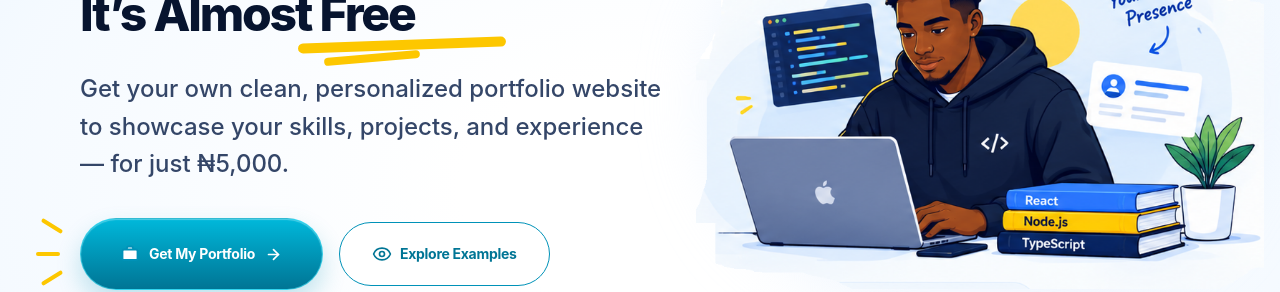
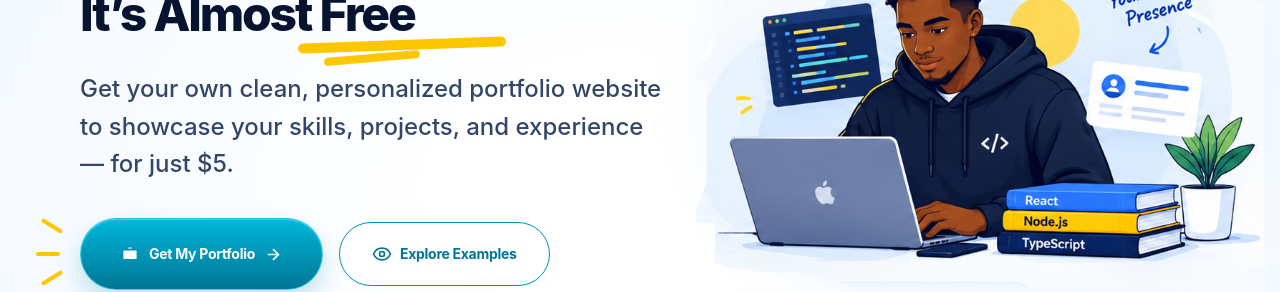
Before and after one commit to codeWithJomo/portfolio-campaign-marketing-website, a React (Vite) app: page / in a window 1280 px wide. Shown: the part 207-499 px from the top of the page. Built offline with nearby package versions, Linux system fonts and the light colour scheme; no server answers; a web font is replaced by a local one.

Commit message:
feat: show regional pricing based on browser time zone

```diff
--- a/src/App.tsx
+++ b/src/App.tsx
@@ -16,6 +16,7 @@ import { StickyMobileCTA } from './components/StickyMobileCTA';
 import { ConsentBanner } from './components/ConsentBanner';
 import { recordPerformanceEvent, trackVisit } from './utils/performanceTracking';
 import { AdminGate } from './admin/AdminApp';
+import { PricingProvider } from './utils/pricing';
 
 export default function App() {
   const [selectedStyle, setSelectedStyle] = useState<PortfolioStyle>('developer');
@@ -62,6 +63,7 @@ export default function App() {
   };
 
   return (
+    <PricingProvider>
     <div className="min-h-screen flex flex-col bg-neutral-50 text-neutral-900 font-sans selection:bg-indigo-500 selection:text-white antialiased">
       {/* Navigation */}
       <Navbar onGetStartedClick={scrollToForm} />
@@ -129,5 +131,6 @@ export default function App() {
       <ConsentBanner />
       {adminOpen && <AdminGate onClose={() => setAdminOpen(false)} />}
     </div>
+    </PricingProvider>
   );
 }
--- a/src/components/FinalCTA.tsx
+++ b/src/components/FinalCTA.tsx
@@ -2,12 +2,14 @@ import React from 'react';
 import { Sparkles } from 'lucide-react';
 import { BrandButton } from './BrandButton';
 import { SectionDecorations } from './SectionDecorations';
+import { usePrice } from '../utils/pricing';
 
 interface FinalCTAProps {
   onGetStartedClick: () => void;
 }
 
 export const FinalCTA: React.FC<FinalCTAProps> = ({ onGetStartedClick }) => {
+  const { amount, oneTimeAmount } = usePrice();
   return (
     <section className="py-20 bg-neutral-900 text-white relative isolate overflow-hidden">
       <SectionDecorations className="-z-0 opacity-40" />
@@ -29,12 +31,12 @@ export const FinalCTA: React.FC<FinalCTAProps> = ({ onGetStartedClick }) => {
             showPortfolioIcon
             className="px-8 py-2"
           >
-            Get My Portfolio — ₦5,000
+            Get My Portfolio — {amount}
           </BrandButton>
         </div>
 
         <p className="text-xs text-neutral-400 pt-2">
-          ₦5,000 one-time · Free Vercel hosting forever · Money-back guarantee
+          {oneTimeAmount} · Free Vercel hosting forever · Money-back guarantee
         </p>
 
       </div>
--- a/src/components/Footer.tsx
+++ b/src/components/Footer.tsx
@@ -3,6 +3,7 @@ import { PortfolioStyle } from "../types";
 import { FileText, Shield, X, Mail, LockKeyhole } from "lucide-react";
 import { useEffect, useRef } from "react";
 import { trackFooterReach } from "../utils/performanceTracking";
+import { usePrice } from "../utils/pricing";
 
 interface FooterProps {
   onSelectStyleAndScroll: (style: PortfolioStyle) => void;
@@ -15,6 +16,7 @@ export const Footer: React.FC<FooterProps> = ({
   onOpenDemo,
   onOpenAdmin,
 }) => {
+  const { amount } = usePrice();
   const footerRef = useRef<HTMLElement | null>(null);
   const [legalModal, setLegalModal] = useState<"terms" | "privacy" | null>(
     null,
@@ -51,7 +53,7 @@ export const Footer: React.FC<FooterProps> = ({
               <p className="text-neutral-500 leading-relaxed max-w-sm">
                 Personalized, high-converting portfolio websites for job
                 seekers, developers, and creatives. Built with care, hosted free
-                forever on Vercel, for a one-time fee of ₦5,000.
+                forever on Vercel, for a one-time fee of {amount}.
               </p>
               <div className="pt-1 text-neutral-500 flex items-center gap-2">
                 <span>Direct contact:</span>
@@ -147,7 +149,7 @@ export const Footer: React.FC<FooterProps> = ({
                 <>
                   <p>
                     <strong>1. Service Deliverables:</strong> For the one-time
-                    payment of ₦5,000, Jomo builds and deploys a single-page
+                    payment of {amount}, Jomo builds and deploys a single-page
                     responsive portfolio website on a free Vercel subdomain
                     based on your chosen design and submitted profile content.
                   </p>
@@ -168,13 +170,13 @@ export const Footer: React.FC<FooterProps> = ({
                     website fails to meet the agreed-upon design structure or
                     functional specifications submitted in your form, and Jomo
                     is unable to rectify the issue within the 5 revision rounds,
-                    you can request a 100% refund of the ₦5,000 fee.
+                    you can request a 100% refund of the {amount} fee.
                   </p>
                   <p>
                     <strong>5. Scope Exclusions:</strong> Custom backends,
                     e-commerce integrations, multi-page custom builds, and
                     ongoing monthly content maintenance are not included in the
-                    ₦5,000 package.
+                    {amount} package.
                   </p>
                 </>
               ) : (
@@ -206,7 +208,7 @@ export const Footer: React.FC<FooterProps> = ({
                   <p>
                     <strong>Payment Data:</strong> No credit card or banking
                     details are collected on this landing page. Any future
-                    ₦5,000 payment is coordinated directly via standard bank
+                    {amount} payment is coordinated directly via standard bank
                     transfer or certified payment gateways (e.g., Paystack).
                   </p>
                 </>
--- a/src/components/GuaranteeSection.tsx
+++ b/src/components/GuaranteeSection.tsx
@@ -2,8 +2,10 @@ import React, { useState } from 'react';
 import { ShieldCheck, ChevronDown, ChevronUp, FileText } from 'lucide-react';
 import { BrandButton } from './BrandButton';
 import { SectionDecorations } from './SectionDecorations';
+import { usePrice } from '../utils/pricing';
 
 export const GuaranteeSection: React.FC = () => {
+  const { amount } = usePrice();
   const [showFullTerms, setShowFullTerms] = useState(false);
 
   return (
@@ -63,7 +65,7 @@ export const GuaranteeSection: React.FC = () => {
                   <strong>2. Opportunity to Rectify:</strong> If any element differs from what you specified, you are entitled to 5 revision rounds during which I will promptly make the necessary corrections.
                 </p>
                 <p>
-                  <strong>3. Refund Eligibility:</strong> If, after utilizing reasonable revision efforts within 14 days of initial delivery, the site still fundamentally fails to meet the agreed-upon design structure or functional link expectations, a 100% refund of ₦5,000 will be issued to your bank account or payment method within 3 business days.
+                  <strong>3. Refund Eligibility:</strong> If, after utilizing reasonable revision efforts within 14 days of initial delivery, the site still fundamentally fails to meet the agreed-upon design structure or functional link expectations, a 100% refund of {amount} will be issued to your bank account or payment method within 3 business days.
                 </p>
                 <p>
                   <strong>4. Exclusions:</strong> Refunds are not applicable for subjective changes of mind where work has already met the initial submission brief, or for requested features that were clearly noted as not included (e.g., custom paid domains or multi-page systems).
--- a/src/components/Hero.tsx
+++ b/src/components/Hero.tsx
@@ -4,6 +4,7 @@ import { PortfolioStyle } from "../types";
 import { BrandButton } from "./BrandButton";
 import { SectionDecorations } from "./SectionDecorations";
 import fallbackImage from "../public/images/hompage-animation-1-fallback.png";
+import { usePrice } from "../utils/pricing";
 
 interface HeroProps {
   onGetStartedClick: () => void;
@@ -14,7 +15,9 @@ interface HeroProps {
 export const Hero: React.FC<HeroProps> = ({
   onGetStartedClick,
   onExploreClick,
-}) => (
+}) => {
+  const { amount } = usePrice();
+  return (
   <section className="relative isolate min-h-[calc(100vh-64px)] overflow-hidden bg-[radial-gradient(ellipse_at_50%_45%,#ffffff_20%,#f5faff_72%,#eaf5ff_100%)] px-4 pb-12 pt-10 sm:px-6 lg:px-8 lg:pt-14">
     <SectionDecorations variant="hero" className="-z-10" />
 
@@ -40,7 +43,7 @@ export const Hero: React.FC<HeroProps> = ({
           </h1>
           <p className="max-w-[760px] text-lg font-medium leading-[1.55] text-[#344668] sm:text-2xl">
             Get your own clean, personalized portfolio website to showcase your
-            skills, projects, and experience — for just ₦5,000.
+            skills, projects, and experience — for just {amount}.
           </p>
           <div className="relative flex flex-col items-center gap-4 pt-1 sm:flex-row sm:items-center">
             <span
@@ -127,4 +130,5 @@ export const Hero: React.FC<HeroProps> = ({
       </div>
     </div>
   </section>
-);
+  );
+};
--- a/src/components/LiveDemoModal.tsx
+++ b/src/components/LiveDemoModal.tsx
@@ -18,6 +18,7 @@ import {
   Briefcase,
   Layers,
 } from 'lucide-react';
+import { usePrice } from '../utils/pricing';
 
 interface LiveDemoModalProps {
   isOpen: boolean;
@@ -32,6 +33,7 @@ export const LiveDemoModal: React.FC<LiveDemoModalProps> = ({
   onClose,
   onSelectAndProceed,
 }) => {
+  const { amount } = usePrice();
   const [currentStyle, setCurrentStyle] = useState<PortfolioStyle>(activeStyle);
   const [deviceMode, setDeviceMode] = useState<'desktop' | 'mobile'>('desktop');
 
@@ -113,7 +115,7 @@ export const LiveDemoModal: React.FC<LiveDemoModalProps> = ({
               className="inline-flex items-center gap-1.5 bg-indigo-600 hover:bg-indigo-500 text-white px-3.5 py-1.5 rounded-xl text-xs font-bold transition-all shadow-sm"
             >
               <Check className="w-3.5 h-3.5" />
-              <span>Choose This Design (₦5,000)</span>
+              <span>Choose This Design ({amount})</span>
             </button>
             <button
               type="button"
--- a/src/components/Navbar.tsx
+++ b/src/components/Navbar.tsx
@@ -1,11 +1,13 @@
 import React from "react";
 import { PortfolioButton } from "./PortfolioButton";
+import { usePrice } from "../utils/pricing";
 
 interface NavbarProps {
   onGetStartedClick: () => void;
 }
 
 export const Navbar: React.FC<NavbarProps> = ({ onGetStartedClick }) => {
+  const { amount } = usePrice();
   const handleLinkClick = (
     e: React.MouseEvent<HTMLAnchorElement>,
     href: string,
@@ -42,7 +44,7 @@ export const Navbar: React.FC<NavbarProps> = ({ onGetStartedClick }) => {
             onClick={onGetStartedClick}
             className="rounded-full border border-indigo-500/45 bg-gradient-to-br from-indigo-300/80 via-indigo-100/95 to-indigo-200/85 px-3.5 py-1.5 text-sm font-bold text-indigo-950 shadow-[0_7px_18px_rgba(17,24,39,0.32),0_2px_5px_rgba(79,70,229,0.2),inset_0_1px_1px_rgba(255,255,255,0.95),inset_0_-1px_2px_rgba(79,70,229,0.2)] backdrop-blur-xl transition-all hover:-translate-y-0.5 hover:from-indigo-300 hover:to-indigo-200 hover:shadow-[0_10px_24px_rgba(17,24,39,0.38),0_3px_8px_rgba(79,70,229,0.24),inset_0_1px_1px_rgba(255,255,255,1)] active:translate-y-0 active:scale-[0.98] whitespace-nowrap shrink-0"
           >
-            ₦5,000
+            {amount}
           </button>
         </div>
       </div>
--- a/src/components/OnboardingForm.tsx
+++ b/src/components/OnboardingForm.tsx
@@ -5,6 +5,7 @@ import { BrandButton } from "./BrandButton";
 import { SectionDecorations } from "./SectionDecorations";
 import { submitOnboardingDetails } from "../services/submissionService";
 import { trackLeadSubmission } from "../utils/analytics";
+import { usePrice } from "../utils/pricing";
 import {
   Check,
   Send,
@@ -39,6 +40,7 @@ export const OnboardingForm: React.FC<OnboardingFormProps> = ({
   onSelectStyle,
   formRef,
 }) => {
+  const { amount } = usePrice();
   const [formData, setFormData] = useState<OnboardingFormData>({
     fullName: "",
     email: "",
@@ -377,7 +379,7 @@ export const OnboardingForm: React.FC<OnboardingFormProps> = ({
                     Direct Contact & Payment
                   </strong>
                   <p className="text-[11px] leading-relaxed">
-                    You receive a message with payment instructions (₦5,000
+                    You receive a message with payment instructions ({amount}
                     one-time fee).
                   </p>
                 </div>
@@ -850,7 +852,7 @@ export const OnboardingForm: React.FC<OnboardingFormProps> = ({
                       <span className="text-rose-500 mr-1">*</span>I confirm
                       that I have reviewed the service scope (1-page portfolio,
                       3 template designs, 5 revision rounds, free Vercel
-                      subdomain) and understand payment (₦5,000) is a separate
+                      subdomain) and understand payment ({amount}) is a separate
                       step after Jomo reviews my inquiry.
                     </span>
                   </label>
--- a/src/components/StickyMobileCTA.tsx
+++ b/src/components/StickyMobileCTA.tsx
@@ -1,5 +1,6 @@
 import React, { useState, useEffect } from 'react';
 import { BrandButton } from './BrandButton';
+import { usePrice } from '../utils/pricing';
 
 interface StickyMobileCTAProps {
   onGetStartedClick: () => void;
@@ -10,6 +11,7 @@ export const StickyMobileCTA: React.FC<StickyMobileCTAProps> = ({
   onGetStartedClick,
   formRef,
 }) => {
+  const { oneTimeAmount } = usePrice();
   const [isVisible, setIsVisible] = useState(false);
 
   useEffect(() => {
@@ -38,7 +40,7 @@ export const StickyMobileCTA: React.FC<StickyMobileCTAProps> = ({
     <div className="fixed bottom-0 left-0 right-0 z-30 sm:hidden bg-white/95 backdrop-blur-md border-t border-neutral-200 px-4 py-2.5 shadow-lg flex items-center justify-between gap-3 animate-in slide-in-from-bottom-2 duration-200">
       <div className="leading-tight">
         <span className="text-xs font-bold text-neutral-900 block">Personal Portfolio</span>
-        <span className="text-[11px] font-medium text-indigo-600">₦5,000 one-time</span>
+        <span className="text-[11px] font-medium text-indigo-600">{oneTimeAmount}</span>
       </div>
 
       <BrandButton
--- a/src/components/WhatsIncluded.tsx
+++ b/src/components/WhatsIncluded.tsx
@@ -2,6 +2,7 @@ import React, { useState, useEffect } from "react";
 import { Check, X, ShieldCheck } from "lucide-react";
 import { BrandButton } from "./BrandButton";
 import { SectionDecorations } from "./SectionDecorations";
+import { usePrice } from "../utils/pricing";
 
 interface WhatsIncludedProps {
   onGetStartedClick: () => void;
@@ -10,6 +11,7 @@ interface WhatsIncludedProps {
 export const WhatsIncluded: React.FC<WhatsIncludedProps> = ({
   onGetStartedClick,
 }) => {
+  const { amount } = usePrice();
   const includedItems = [
     "A personalized, one-page portfolio website built for your career track",
     "Your choice of one of three designs (Developer, Creative, or Professional)",
@@ -180,7 +182,7 @@ export const WhatsIncluded: React.FC<WhatsIncludedProps> = ({
               </span>
               <div className="flex items-baseline justify-center gap-2">
                 <span className="text-4xl sm:text-5xl font-extrabold text-black tracking-tight font-mono">
-                  ₦5,000
+                  {amount}
                 </span>
                 <span className="text-sm font-bold text-neutral-600">
                   one-time payment
@@ -210,7 +212,7 @@ export const WhatsIncluded: React.FC<WhatsIncludedProps> = ({
             showPortfolioIcon
             className="w-full"
           >
-            Get My Portfolio — ₦5,000
+            Get My Portfolio — {amount}
           </BrandButton>
         </div>
       </div>
--- a/src/data/faqs.ts
+++ b/src/data/faqs.ts
@@ -5,7 +5,7 @@ export interface FAQItem {
 
 export const FAQS: FAQItem[] = [
   {
-    question: 'What do I get for ₦5,000?',
+    question: 'What do I get for this price?',
     answer:
       'You get a fully personalized, single-page responsive portfolio website built with your choice of our 3 core designs (Developer, Creative, or Professional). We customize it with your name, bio, skills, projects, work experience, resume link, contact details, and chosen color palette. We then deploy it on a free, high-speed Vercel subdomain (e.g., yourname.vercel.app) with 5 rounds of revisions included.',
   },
@@ -32,7 +32,7 @@ export const FAQS: FAQItem[] = [
   {
     question: 'How does the money-back guarantee work?',
     answer:
-      'Our guarantee is simple and transparent: If the delivered website does not match the agreed design style and specifications submitted in your onboarding form, I will work with you through your revision rounds to resolve the issue. If we are unable to resolve the mismatch after a reasonable opportunity to do so, you can request and receive a 100% refund of your ₦5,000 payment.',
+      'Our guarantee is simple and transparent: If the delivered website does not match the agreed design style and specifications submitted in your onboarding form, I will work with you through your revision rounds to resolve the issue. If we are unable to resolve the mismatch after a reasonable opportunity to do so, you can request and receive a 100% refund of the amount you paid.',
   },
   {
     question: 'What happens after I submit the form?',
--- /dev/null
+++ b/src/utils/pricing.tsx
@@ -0,0 +1,35 @@
+import React, { createContext, useContext, useEffect, useState } from 'react';
+
+export type PriceRegion = 'nigeria' | 'international';
+
+const NIGERIAN_TIME_ZONES = new Set(['Africa/Lagos']);
+
+const PricingContext = createContext<PriceRegion>('nigeria');
+
+export function getPriceRegion(timeZone?: string): PriceRegion {
+  return timeZone && NIGERIAN_TIME_ZONES.has(timeZone) ? 'nigeria' : timeZone ? 'international' : 'nigeria';
+}
+
+export function PricingProvider({ children }: { children: React.ReactNode }) {
+  const [region, setRegion] = useState<PriceRegion>('nigeria');
+
+  useEffect(() => {
+    try {
+      const timeZone = Intl.DateTimeFormat().resolvedOptions().timeZone;
+      setRegion(getPriceRegion(timeZone));
+    } catch {
+      setRegion('nigeria');
+    }
+  }, []);
+
+  return <PricingContext.Provider value={region}>{children}</PricingContext.Provider>;
+}
+
+export function usePrice() {
+  const region = useContext(PricingContext);
+  return {
+    region,
+    amount: region === 'nigeria' ? '₦5,000' : '$5',
+    oneTimeAmount: region === 'nigeria' ? '₦5,000 one-time' : '$5 one-time',
+  };
+}
```
